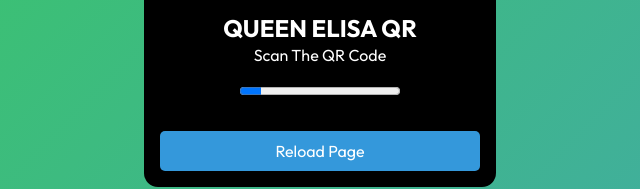
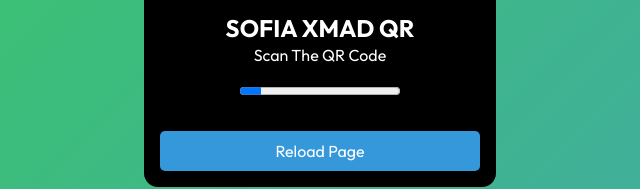
Before and after one commit to malive939-eng/SOFIA-XMD-Session-Id, a website: page qr.html in a window 1280 px wide. Shown: the part 476-665 px from the top of the page, 320-960 px from the left. Drawn offline with Linux system fonts and the light colour scheme.

Commit message:
Update qr.html

```diff
--- a/qr.html
+++ b/qr.html
@@ -4,7 +4,7 @@
             crossorigin="anonymous"></script>
     <meta charset="UTF-8">
     <meta name="viewport" content="width=device-width, initial-scale=1.0">
-    <title>QUEEN ELISA QR SCANNER</title>
+    <title>SOFIA XMD QR SCANNER</title>
     <link href="https://fonts.googleapis.com/css2?family=Outfit:wght@400;700&amp;display=swap" rel="stylesheet">
     <title>QR</title>
     <style>
@@ -164,7 +164,7 @@
             <img id="qr-image" src="/server" alt="QR CODE">
         </div>
         <div id="title-container">
-            <h2 id="main">QUEEN ELISA QR</h2>
+            <h2 id="main">SOFIA XMAD QR</h2>
             <p class="legend" id="legend">Scan The QR Code</p>
         </div>
         <div id="description-container">
```
